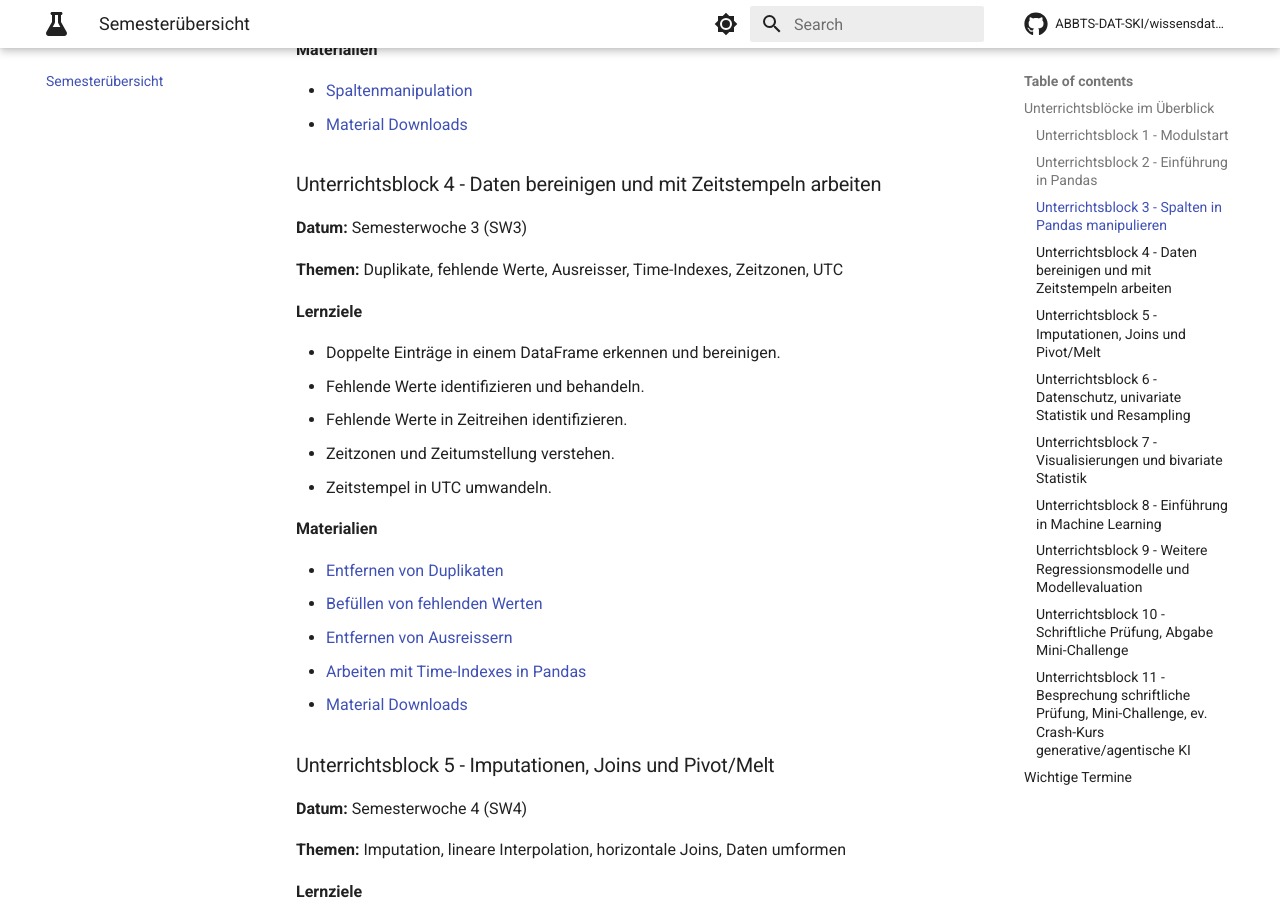
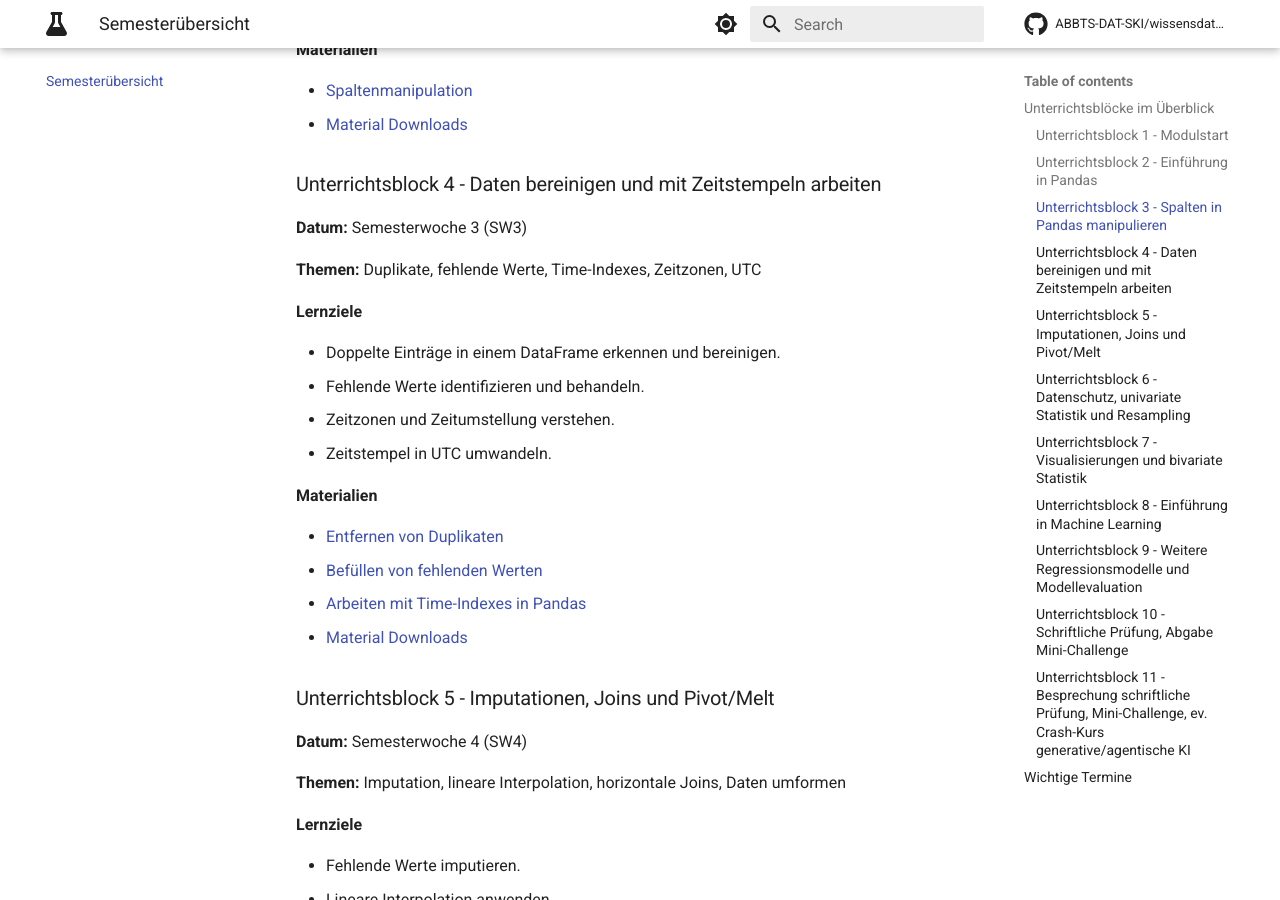
Before and after one commit to ABBTS-DAT-SKI/wissensdatenbank, an MkDocs documentation site: the page built from docs/semesteruebersicht.md, in a window 1280 px wide and 900 px high, scrolled down 2381 px. Built offline with MkDocs 1.6.1 and Material for MkDocs 9.7.7, drawn with Linux system fonts in a browser that asks for light colours; comment, search, counter and statistics services are not loaded.

Commit message:
Ausreisser entfernt

```diff
--- a/docs/semesteruebersicht.md
+++ b/docs/semesteruebersicht.md
@@ -82,13 +82,12 @@ Wenn du zum ersten Mal startest, richte zuerst deine Umgebung über [Python Inst
 
 **Datum:** Semesterwoche 3 (SW3)
 
-**Themen:** Duplikate, fehlende Werte, Ausreisser, Time-Indexes, Zeitzonen, UTC
+**Themen:** Duplikate, fehlende Werte, Time-Indexes, Zeitzonen, UTC
 
 **Lernziele**
 
 - Doppelte Einträge in einem DataFrame erkennen und bereinigen.
 - Fehlende Werte identifizieren und behandeln.
-- Fehlende Werte in Zeitreihen identifizieren.
 - Zeitzonen und Zeitumstellung verstehen.
 - Zeitstempel in UTC umwandeln.
 
@@ -96,7 +95,6 @@ Wenn du zum ersten Mal startest, richte zuerst deine Umgebung über [Python Inst
 
 - [Entfernen von Duplikaten](data-engineering/drop_duplicates.md)
 - [Befüllen von fehlenden Werten](data-engineering/fillna.md)
-- [Entfernen von Ausreissern](data-engineering/outliers.md)
 - [Arbeiten mit Time-Indexes in Pandas](data-engineering/time_indexes.md)
 - [Material Downloads](material_downloads.md)
 
```
Also changed, not shown: docs/mini_challenge.md (+2 -2 lines).
